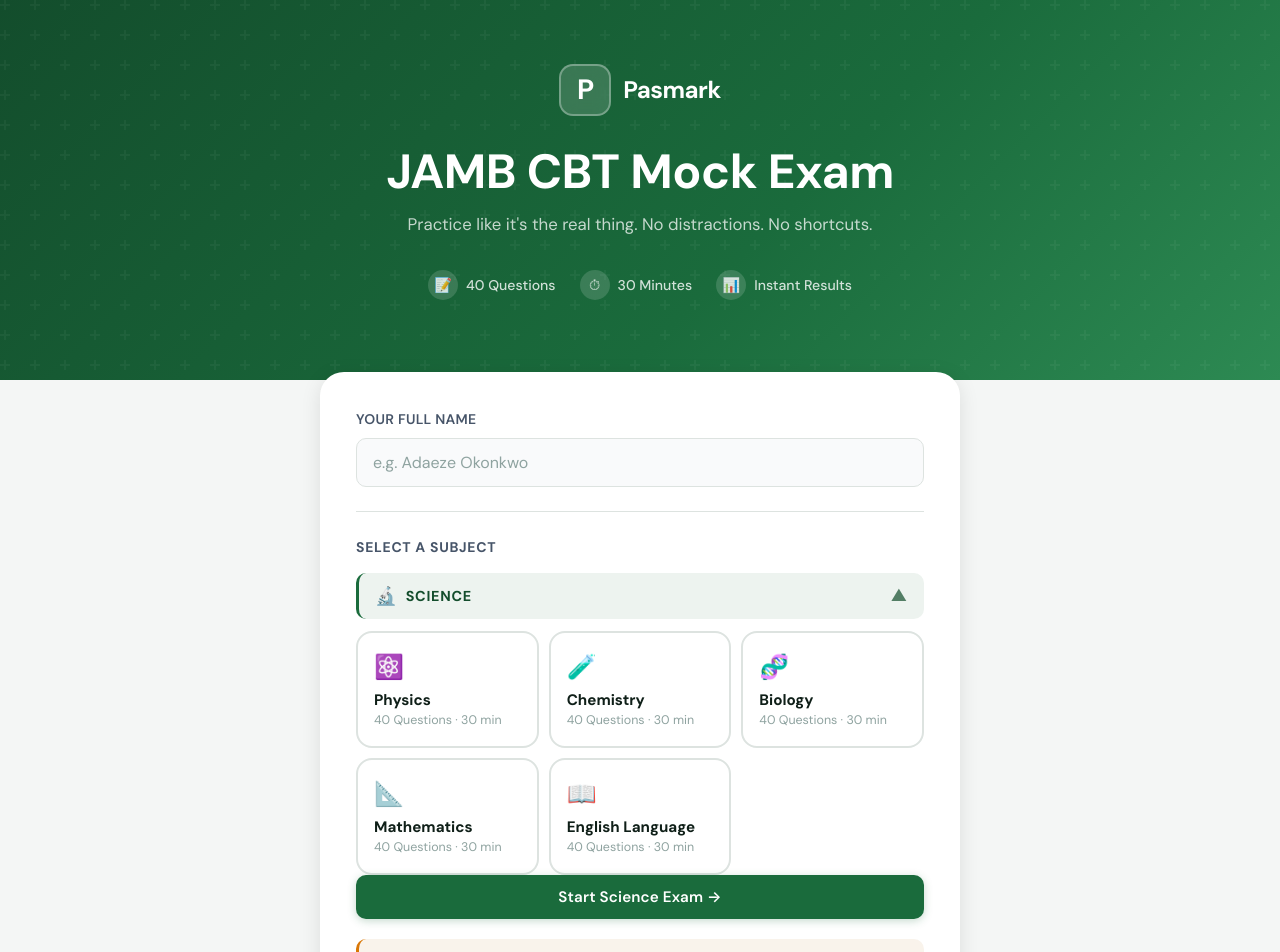
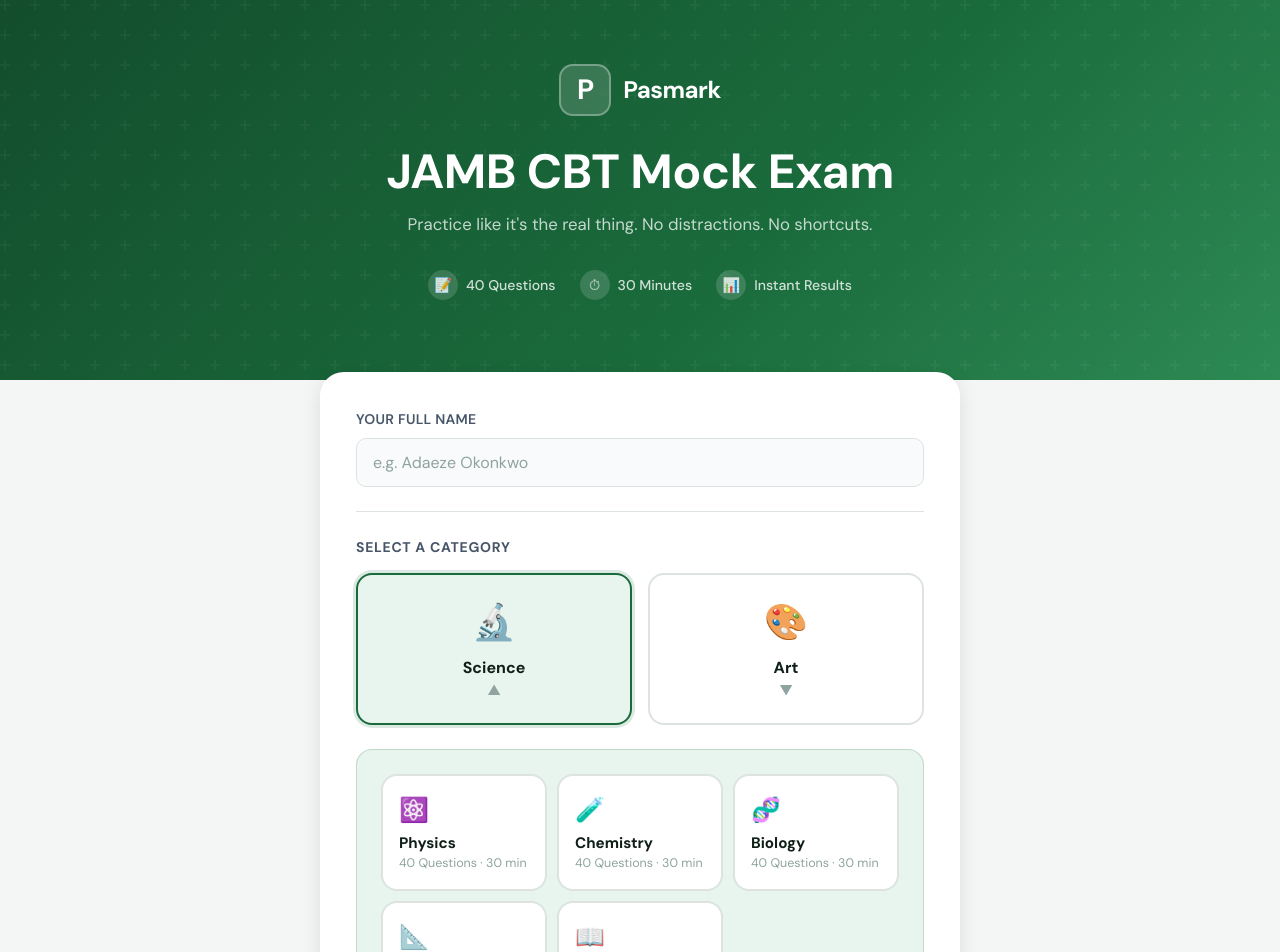
Before and after one commit to UsmanArazak/Passmark, a React (Vite) app: page / in a window 1280 px wide. Shown: the top 952 px of the page. Built offline with nearby package versions, Linux system fonts and the light colour scheme.

Commit message:
style: convert accordions to 2-column square category cards

```diff
--- a/src/pages/HomePage.jsx
+++ b/src/pages/HomePage.jsx
@@ -91,25 +91,36 @@ export default function HomePage({ onStart, onViewHistory }) {
 
           {/* Subject sections */}
           <div style={{ marginBottom: '28px' }}>
-            <p className="form-section-title">Select a Subject</p>
+            <p className="form-section-title">Select a Category</p>
 
-            {/* Science Section */}
-            <div className="subject-section">
+            {/* Category Cards */}
+            <div className="category-cards-wrapper">
               <button
                 type="button"
-                className="subject-section-header science dropdown-header"
+                className={`category-card science-category ${expandedSection === 'science' ? 'active' : ''}`}
                 onClick={() => setExpandedSection(prev => prev === 'science' ? null : 'science')}
                 aria-expanded={expandedSection === 'science'}
               >
-                <div style={{ display: 'flex', alignItems: 'center', gap: '8px' }}>
-                  <span className="subject-section-icon">🔬</span>
-                  <span className="subject-section-label">Science</span>
-                </div>
-                <span className="dropdown-caret">{expandedSection === 'science' ? '▲' : '▼'}</span>
+                <div className="category-icon">🔬</div>
+                <div className="category-name">Science</div>
+                <div className="category-caret">{expandedSection === 'science' ? '▲' : '▼'}</div>
               </button>
 
+              <button
+                type="button"
+                className={`category-card art-category ${expandedSection === 'art' ? 'active' : ''}`}
+                onClick={() => setExpandedSection(prev => prev === 'art' ? null : 'art')}
+                aria-expanded={expandedSection === 'art'}
+              >
+                <div className="category-icon">🎨</div>
+                <div className="category-name">Art</div>
+                <div className="category-caret">{expandedSection === 'art' ? '▲' : '▼'}</div>
+              </button>
+            </div>
+
+            {/* Science Dropdown Content */}
             {expandedSection === 'science' && (
-                <div className="dropdown-content animate-fadeIn">
+              <div className="dropdown-content animate-slideDown category-expanded-container science-expanded">
                 <div className="subject-grid">
                   {SCIENCE_SUBJECTS.map((s) => (
                     <button
@@ -130,25 +141,10 @@ export default function HomePage({ onStart, onViewHistory }) {
                 </button>
               </div>
             )}
-            </div>
 
-            {/* Art Section */}
-            <div className="subject-section">
-              <button
-                type="button"
-                className="subject-section-header art dropdown-header"
-                onClick={() => setExpandedSection(prev => prev === 'art' ? null : 'art')}
-                aria-expanded={expandedSection === 'art'}
-              >
-                <div style={{ display: 'flex', alignItems: 'center', gap: '8px' }}>
-                  <span className="subject-section-icon">🎨</span>
-                  <span className="subject-section-label">Art</span>
-                </div>
-                <span className="dropdown-caret">{expandedSection === 'art' ? '▲' : '▼'}</span>
-              </button>
-
+            {/* Art Dropdown Content */}
             {expandedSection === 'art' && (
-                <div className="dropdown-content animate-fadeIn">
+              <div className="dropdown-content animate-slideDown category-expanded-container art-expanded">
                 <div className="subject-grid">
                   {ART_SUBJECTS.map((s) => (
                     <button
@@ -164,12 +160,11 @@ export default function HomePage({ onStart, onViewHistory }) {
                     </button>
                   ))}
                 </div>
-                  <button className="btn btn-primary home-start-btn" onClick={handleStart}>
+                <button className="btn btn-primary home-start-btn" onClick={handleStart} style={{ backgroundColor: '#d97706', borderColor: '#d97706', boxShadow: 'none' }}>
                   Start Art Exam →
                 </button>
               </div>
             )}
-            </div>
 
             {subjectError && <p className="form-error" role="alert">{subjectError}</p>}
           </div>
--- a/src/styles/home.css
+++ b/src/styles/home.css
@@ -148,48 +148,61 @@
 }
 
 /* Subject Grid */
-.subject-section {
-  margin-bottom: 20px;
-}
-.subject-section-header {
-  display: flex;
-  align-items: center;
-  justify-content: space-between;
-  width: 100%;
-  gap: 8px;
-  padding: 12px 16px;
-  border-radius: var(--radius);
-  margin-bottom: 12px;
-  font-size: 0.9rem;
-  font-weight: 700;
-  letter-spacing: 0.05em;
-  text-transform: uppercase;
-  cursor: pointer;
-  transition: background var(--transition), transform var(--transition);
-}
-.subject-section-header:active { transform: translateY(1px); }
-.subject-section-header.science {
-  background: rgba(26, 107, 60, 0.08);
-  color: var(--color-primary-dark);
-  border-left: 3px solid var(--color-primary);
-}
-.subject-section-header.art {
-  background: rgba(180, 100, 10, 0.08);
-  color: #944e0a;
-  border-left: 3px solid #d97706;
-}
-.subject-section-icon { font-size: 1.1rem; }
-.subject-section-label { font-size: 0.9rem; }
-.dropdown-caret {
-  font-size: 1rem;
-  color: inherit;
-  opacity: 0.7;
-  transition: transform var(--transition);
+.category-cards-wrapper {
+  display: grid;
+  grid-template-columns: 1fr 1fr;
+  gap: 16px;
+  margin-bottom: 24px;
 }
 
-.dropdown-content {
-  margin-top: 10px;
-  margin-bottom: 16px;
+.category-card {
+  display: flex;
+  flex-direction: column;
+  align-items: center;
+  justify-content: center;
+  padding: 24px 16px;
+  border-radius: var(--radius-lg);
+  border: 2px solid var(--color-border);
+  background: var(--color-surface);
+  cursor: pointer;
+  transition: all var(--transition);
+  position: relative;
+}
+.category-card:hover { transform: translateY(-2px); box-shadow: var(--shadow-sm); }
+.category-card:active { transform: translateY(0); }
+
+.category-icon { font-size: 2.2rem; margin-bottom: 12px; }
+.category-name { font-size: 1rem; font-weight: 700; color: var(--color-text); margin-bottom: 4px; }
+.category-caret { font-size: 0.85rem; color: var(--color-text-muted); transition: transform var(--transition); }
+
+/* Science card active styles */
+.science-category:hover { border-color: var(--color-primary); background: var(--color-primary-light); }
+.science-category.active {
+  border-color: var(--color-primary);
+  background: var(--color-primary-light);
+  box-shadow: 0 0 0 3px rgba(26,107,60,0.15);
+}
+
+/* Art card active styles */
+.art-category:hover { border-color: #d97706; background: rgba(251, 191, 36, 0.07); }
+.art-category.active {
+  border-color: #d97706;
+  background: rgba(251, 191, 36, 0.09);
+  box-shadow: 0 0 0 3px rgba(217, 119, 6, 0.15);
+}
+
+.category-expanded-container {
+  padding: 24px;
+  border-radius: var(--radius-lg);
+  margin-bottom: 24px;
+}
+.science-expanded {
+  background: var(--color-primary-light);
+  border: 1px solid rgba(26,107,60,0.2);
+}
+.art-expanded {
+  background: rgba(251, 191, 36, 0.07);
+  border: 1px solid rgba(217, 119, 6, 0.2);
 }
 
 .subject-grid {
```
Lines whose indentation alone changed are shown as unchanged.
